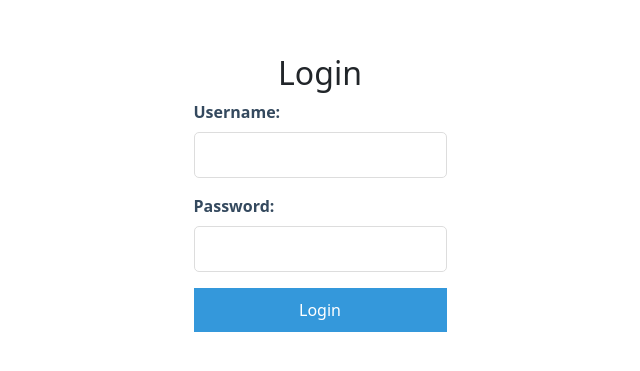
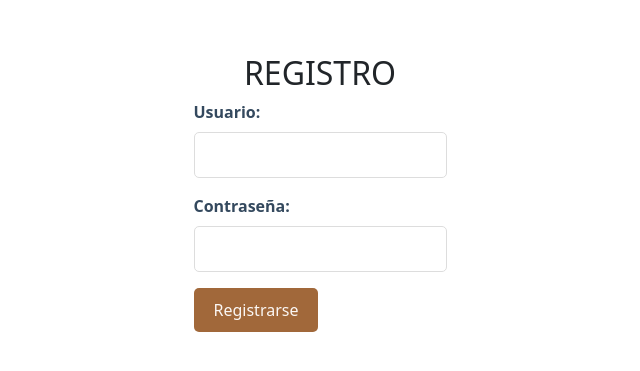
Before and after one commit to 1danieladiaz/library, a React (Create React App) app: page / in a window 1280 px wide. Shown: the part 207-578 px from the top of the page, without its empty margins (320-960 px from the left). Built offline with nearby package versions, Linux system fonts and the light colour scheme.

Commit message:
actualización de la nueva libreria

```diff
--- a/package.json
+++ b/package.json
@@ -10,6 +10,7 @@
     "bootstrap": "^5.3.3",
     "formik": "^2.4.6",
     "react": "^18.3.1",
+    "react-bootstrap": "^2.10.4",
     "react-dom": "^18.3.1",
     "react-router-dom": "^6.26.2",
     "react-scripts": "5.0.1",
--- a/src/App.css
+++ b/src/App.css
@@ -1,182 +1,8 @@
-/* Global Styles */
+Global Styles
 * {
   box-sizing: border-box;
-  margin: 0;
-  padding: 0;
+  margin: 10;
+  padding: 10px;
+
+
 }
-
-body {
-  display: flex;
-  justify-content: center;
-  align-items: center;
-  min-height: 100vh;
-  background-color: #f4f4f9;
-  font-family: 'Arial', sans-serif;
-  color: #333;
-  line-height: 1.6;
-}
-
-.container {
-  width: 100%;
-  max-width: 400px; /* Prevent stretching */
-  margin: 1rem; /* Add some margin */
-  padding: 2rem;
-  background-color: #fff;
-  border-radius: 10px;
-  box-shadow: 0 0 15px rgba(0, 0, 0, 0.1);
-}
-
-h2 {
-  color: #34495e;
-  margin-bottom: 1rem;
-  text-align: center; /* Center the headings */
-}
-
-button {
-  background-color: #3498db;
-  color: #fff;
-  border: none;
-  padding: 10px 20px;
-  border-radius: 5px;
-  cursor: pointer;
-  transition: background-color 0.3s ease;
-}
-
-button:hover {
-  background-color: #2980b9;
-}
-
-form {
-  display: flex;
-  flex-direction: column;
-  align-items: stretch;
-}
-
-form label {
-  display: block;
-  margin-bottom: 0.5rem;
-  font-weight: bold;
-  color: #34495e;
-}
-
-input[type="text"],
-input[type="password"],
-input[type="email"] {
-  width: 100%;
-  padding: 10px;
-  margin-bottom: 1rem;
-  border: 1px solid #ddd;
-  border-radius: 5px;
-}
-
-ul {
-  list-style: none;
-  padding: 0;
-}
-
-li {
-  margin-bottom: 1rem;
-}
-
-h3 {
-  color: #2c3e50;
-  text-align: center;
-}
-
-/* Accessibility */
-[role="alert"] {
-  color: #e74c3c;
-  margin-bottom: 1rem;
-  font-weight: bold;
-}
-
-/* Genre Component */
-ul {
-  display: flex;
-  flex-wrap: wrap;
-  justify-content: space-around;
-}
-
-li button {
-  width: 100%;
-  padding: 10px;
-  margin: 5px;
-  text-align: center;
-  font-size: 1rem;
-  background-color: #1abc9c;
-}
-
-li button:hover {
-  background-color: #16a085;
-}
-
-/* Book List Component */
-.book-card {
-  display: flex;
-  justify-content: space-between;
-  align-items: center;
-  background-color: #ecf0f1;
-  padding: 15px;
-  border-radius: 5px;
-  margin-bottom: 10px;
-}
-
-.book-card h3 {
-  font-size: 1.2rem;
-  color: #34495e;
-}
-
-.book-card p {
-  font-size: 0.9rem;
-  color: #7f8c8d;
-}
-
-.book-card button {
-  background-color: #e67e22;
-  padding: 8px 15px;
-}
-
-.book-card button:hover {
-  background-color: #d35400;
-}
-
-/* Search Bar */
-.search-bar {
-  width: 100%;
-  padding: 10px;
-  margin-bottom: 1.5rem;
-  border: 1px solid #ddd;
-  border-radius: 5px;
-  font-size: 1rem;
-}
-
-.search-bar:focus {
-  border-color: #3498db;
-  outline: none;
-  box-shadow: 0 0 5px rgba(52, 152, 219, 0.5);
-}
-
-/* If no books found */
-p {
-  font-size: 1.2rem;
-  color: #e74c3c;
-  font-weight: bold;
-  margin-top: 1rem;
-  text-align: center;
-}
-
-/* Responsive Styles */
-@media (max-width: 600px) {
-  .container {
-    padding: 1.5rem;
-    width: 95%;
-  }
-
-  ul {
-    flex-direction: column;
-  }
-
-  button {
-    width: 100%;
-  }
-}
--- a/src/App.js
+++ b/src/App.js
@@ -2,16 +2,20 @@ import React, { useState } from 'react';
 import Login from './components/Login';
 import Genre from './components/Genre';
 import BookList from './components/BookList';
+import Header from './components/Header';
+import Footer from './components/Footer';
 import './App.css';
 
 const App = () => {
+  <Header/>
+
   const [isLoggedIn, setIsLoggedIn] = useState(false);
   const [selectedGenre, setSelectedGenre] = useState(null);
 
-  const genres = ['Fiction', 'Non-Fiction', 'Science Fiction', 'Biography'];
+  const genres = ['Latinoamerica', 'Terror', 'Ciencia Ficción', 'Biografía'];
   const books = [
-    { title: 'Book One', author: 'Author One' },
-    { title: 'Book Two', author: 'Author Two' },
+    { title: 'Libro uno', author: 'Autor' },
+    { title: 'Libro dos', author: 'Autor' },
   ];
 
   const handleLogin = () => {
@@ -23,7 +27,9 @@ const App = () => {
   };
 
   return (
+
     <div>
+
       {!isLoggedIn ? (
         <Login onLogin={handleLogin} />
       ) : !selectedGenre ? (
@@ -31,8 +37,13 @@ const App = () => {
       ) : (
         <BookList genre={selectedGenre} books={books} />
       )}
+
     </div>
+
   );
+
+  <Footer/>
 };
 
+
 export default App;
--- a/src/components/BookList.js
+++ b/src/components/BookList.js
@@ -14,14 +14,14 @@ const BookList = ({ genre, books }) => {
 
   return (
     <div>
-      <h2>Books in {genre}</h2>
+      <h2>Libros de {genre}</h2>
 
       {/* Search Bar */}
       <input
         type="text"
         value={searchQuery}
         onChange={handleSearch}
-        placeholder="Search by title or author"
+        placeholder="Busque un libro por título o autor"
         className="search-bar"
         aria-label="Search books"
       />
@@ -34,12 +34,12 @@ const BookList = ({ genre, books }) => {
               <div className="book-card">
                 <h3>{book.title}</h3>
                 <p>{book.author}</p>
-                <button>Borrow</button>
+                <button>Prestar</button>
               </div>
             </li>
           ))
         ) : (
-          <p>No books found for your search.</p>
+          <p>No se encotraron los libros.</p>
         )}
       </ul>
     </div>
--- /dev/null
+++ b/src/components/Footer.js
@@ -0,0 +1,12 @@
+import React from "react";
+
+const Footer = ()=>(
+    <footer className="bg-light text-center text-lg-start">
+        <div className="text-center p-3">
+        © 2024 Libreria Virtual
+        <a href="/">www.libreria-virtual.com</a>
+        </div>
+    </footer>
+);
+
+export default Footer;
--- /dev/null
+++ b/src/components/Genre.css
@@ -0,0 +1,28 @@
+ul {
+  display: flex;
+  justify-content: space-around;
+
+  list-style-type: none;
+}
+
+li button {
+  width: 100%;
+  padding: 20px;
+  margin: 0 20px 0 20px;
+  text-align: center;
+  font-size: 1rem;
+  background-color: #fbf7f4;
+  border: none;
+
+}
+
+li button:hover {
+  background-color: #ee3d02;
+}
+
+h2 {
+  display: flex;
+  justify-content: center;
+  font-size: 40pt;
+  margin: 0%;
+}
--- a/src/components/Genre.js
+++ b/src/components/Genre.js
@@ -1,9 +1,10 @@
 import React from 'react';
+import './Genre.css';
 
 const Genre = ({ genres, onSelectGenre }) => {
   return (
-    <div>
-      <h2>Select a Genre</h2>
+    <div classname='estilo-genero'>
+      <h2>Selecione el Género</h2>
       <ul>
         {genres.map((genre, index) => (
           <li key={index}>
--- /dev/null
+++ b/src/components/Header.js
@@ -0,0 +1,18 @@
+import React from "react";
+import { Navbar, Nav } from "react-bootstrap";
+
+const Header = ()=>(
+    <Navbar bg="light" expand="lg">
+        <Navbar.Brand href="/">libreria Virtual</Navbar.Brand>
+        <Navbar.Toggle  aria-controls="basic-navbar-nab"/>
+        <Navbar.Collapse id="basic-navbar-nav">
+            <Nav className="mr-auto">
+                <Nav.Link href="/">Inicio</Nav.Link>
+
+            </Nav>
+        </Navbar.Collapse>
+    </Navbar>
+
+);
+
+export default Header;
--- /dev/null
+++ b/src/components/Login.css
@@ -0,0 +1,53 @@
+/* Global Styles */
+* {
+    box-sizing: border-box;
+    margin: 10;
+    padding: 0;
+
+  }
+
+
+body {
+  display: flex;
+  justify-content: center;
+  align-items: center;
+  min-height: 100vh;
+  background-color: #FBF7F4;
+  font-family: 'Arial', sans-serif;
+  color: #333;
+  line-height: 1.6;
+}
+
+.btn-login{
+    display: flex;
+  justify-content: center;
+  align-items: center;
+  background-color: #A1683A;
+  color: #FBF7F4;
+  border: none;
+  padding: 10px 20px;
+  border-radius: 5px;
+  cursor: pointer;
+  transition: background-color 0.3s ease;
+}
+
+button:hover {
+    background-color: #E8998D;
+  }
+
+  form label {
+    display: block;
+    margin-bottom: 0.5rem;
+    font-weight: bold;
+    color: #34495e;
+  }
+
+  input[type="text"],
+  input[type="password"],
+  input[type="email"] {
+    width: 100%;
+    padding: 10px;
+    margin-bottom: 1rem;
+    border: 1px solid #ddd;
+    border-radius: 5px;
+  }
--- a/src/components/Login.js
+++ b/src/components/Login.js
@@ -1,4 +1,5 @@
 import React, { useState } from 'react';
+import './Login.css'
 
 const Login = ({ onLogin }) => {
   const [username, setUsername] = useState('');
@@ -15,11 +16,11 @@ const Login = ({ onLogin }) => {
   };
 
   return (
-    <div>
-      <h2>Login</h2>
+    <div className="container-1" >
+      <h2>REGISTRO</h2>
       {error && <p role="alert" aria-live="assertive">{error}</p>}
       <form onSubmit={handleSubmit}>
-        <label htmlFor="username">Username:</label>
+        <label htmlFor="username">Usuario:</label>
         <input
           id="username"
           type="text"
@@ -27,7 +28,7 @@ const Login = ({ onLogin }) => {
           onChange={(e) => setUsername(e.target.value)}
           aria-required="true"
         />
-        <label htmlFor="password">Password:</label>
+        <label htmlFor="password">Contraseña:</label>
         <input
           id="password"
           type="password"
@@ -35,7 +36,7 @@ const Login = ({ onLogin }) => {
           onChange={(e) => setPassword(e.target.value)}
           aria-required="true"
         />
-        <button type="submit">Login</button>
+        <button className='btn-login' type="submit">Registrarse</button>
       </form>
     </div>
   );
--- /dev/null
+++ b/src/temporal.css
@@ -0,0 +1,168 @@
+.container {
+    width: 100%;
+    max-width: 400px; /* Prevent stretching */
+    margin: 1rem; /* Add some margin */
+    padding: 2rem;
+    background-color: #fff;
+    border-radius: 10px;
+    box-shadow: 0 0 15px rgba(0, 0, 0, 0.1);
+  }
+
+  h2 {
+    color: #34495e;
+    margin-bottom: 1rem;
+    text-align: center; /* Center the headings */
+  }
+
+   button {
+    background-color: #A1683A;
+    color: #FBF7F4;
+    border: none;
+    padding: 10px 20px;
+    border-radius: 5px;
+    cursor: pointer;
+    transition: background-color 0.3s ease;
+  }
+
+  button:hover {
+    background-color: #E8998D;
+  }
+
+  form {
+    display: flex;
+    flex-direction: column;
+    align-items: stretch;
+  }
+
+  form label {
+    display: block;
+    margin-bottom: 0.5rem;
+    font-weight: bold;
+    color: #34495e;
+  }
+
+  input[type="text"],
+  input[type="password"],
+  input[type="email"] {
+    width: 100%;
+    padding: 10px;
+    margin-bottom: 1rem;
+    border: 1px solid #ddd;
+    border-radius: 5px;
+  }
+
+  ul {
+    list-style: none;
+    padding: 5px;
+  }
+
+  li {
+    margin-bottom: 5rem;
+  }
+
+  h3 {
+    color: #2c3e50;
+    text-align: center;
+  }
+
+  /* Accessibility */
+  [role="alert"] {
+    color: #e74c3c;
+    margin-bottom: 1rem;
+    font-weight: bold;
+  }
+
+  /* Genre Component */
+  /* ul {
+    display: flex;
+    flex-wrap: wrap;
+    justify-content: space-around;
+
+  }
+
+  li button {
+    width: 100%;
+    padding: 10px;
+    margin: 5px;
+    text-align: center;
+    font-size: 1rem;
+    background-color: hsl(234, 100%, 50%);
+
+  }
+
+  li button:hover {
+    background-color: #ee3d02;
+
+  } */
+
+  /* Book List Component */
+  .book-card {
+    display: flex;
+    justify-content: space-between;
+    align-items: center;
+    background-color: #ecf0f1;
+    padding: 15px;
+    border-radius: 5px;
+    margin-bottom: 10px;
+  }
+
+  .book-card h3 {
+    font-size: 1.2rem;
+    color: #34495e;
+  }
+
+  .book-card p {
+    font-size: 0.9rem;
+    color: #7f8c8d;
+  }
+
+  .book-card button {
+    background-color: #e67e22;
+    padding: 8px 15px;
+
+  }
+
+  .book-card button:hover {
+    background-color: #d35400;
+  }
+
+  /* Search Bar */
+  .search-bar {
+    width: 100%;
+    padding: 10px;
+    margin-bottom: 1.5rem;
+    border: 1px solid #ddd;
+    border-radius: 5px;
+    font-size: 1rem;
+  }
+
+  .search-bar:focus {
+    border-color: #3498db;
+    outline: none;
+    box-shadow: 0 0 5px rgba(52, 152, 219, 0.5);
+  }
+
+  /* If no books found */
+  p {
+    font-size: 1.2rem;
+    color: #e74c3c;
+    font-weight: bold;
+    margin-top: 1rem;
+    text-align: center;
+  }
+
+  /* Responsive Styles */
+  @media (max-width: 600px) {
+    .container {
+      padding: 1.5rem;
+      width: 95%;
+    }
+
+    ul {
+      flex-direction: column;
+    }
+
+    button {
+      width: 100%;
+    }
+  }
```
Also changed, not shown: 1 other file (tests, documents, lock files or other folders).
